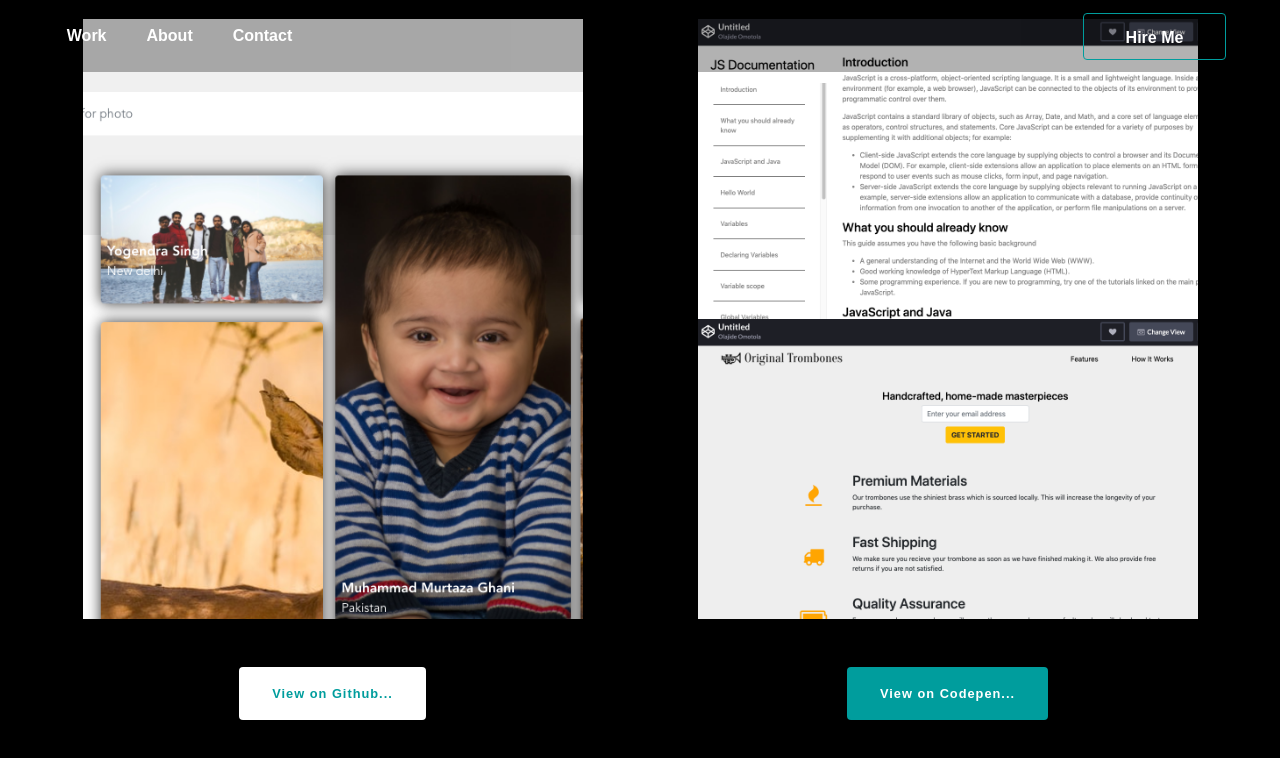
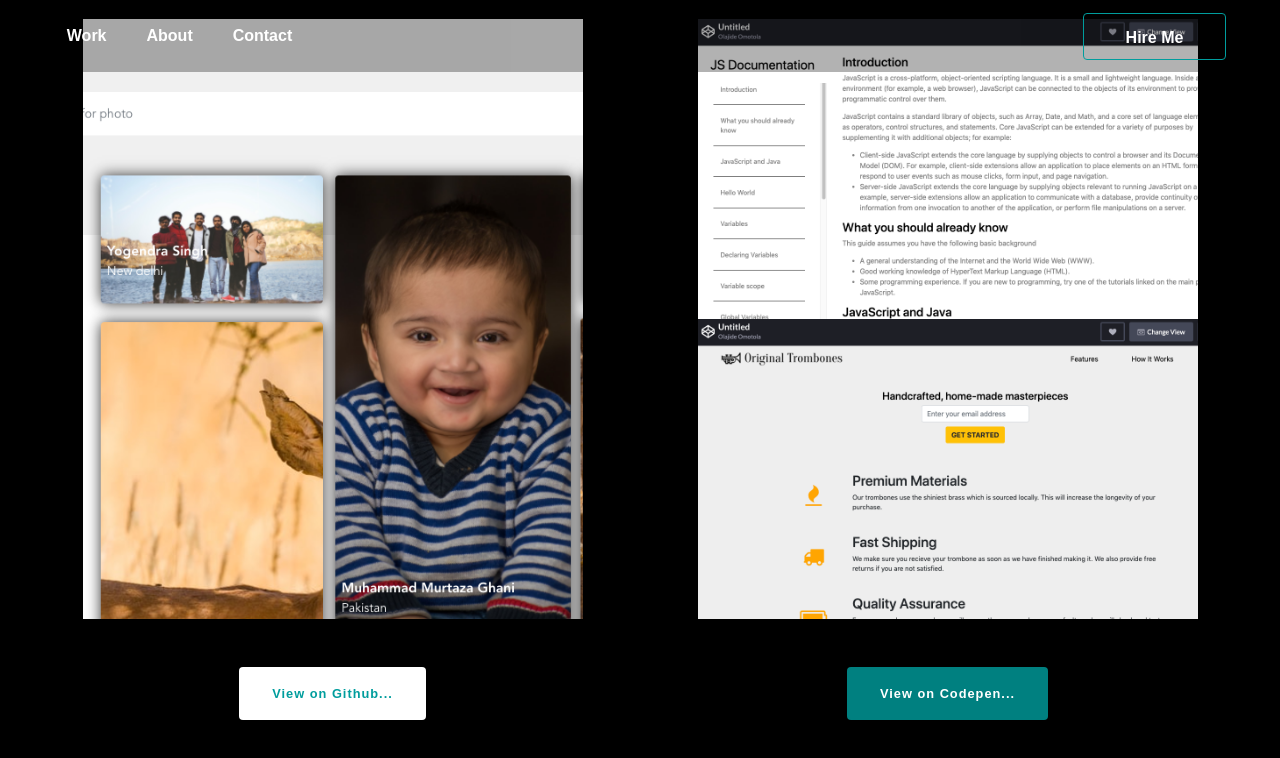
Before and after one commit to jydoskey/personal-portfolio-website, a Vue app: page / in a window 1280 px wide. In both pictures the pointer is over the button "View on Codepen...". Shown: the part 948-1706 px from the top of the page. Built offline with nearby package versions, Linux system fonts and the light colour scheme; a web font is replaced by a local one.

Commit message:
updated button display on mouse hover

```diff
--- a/src/components/Work.vue
+++ b/src/components/Work.vue
@@ -83,10 +83,18 @@
 
   .primary-button {
     background: #009D9D;
+
+    &:hover {
+      background: #008080;
+    }
   }
 
   .secondary-button {
     background: #ffffff;
+
+    &:hover {
+      background: $smoke;
+    }
   }
 
   .button-text {
```
